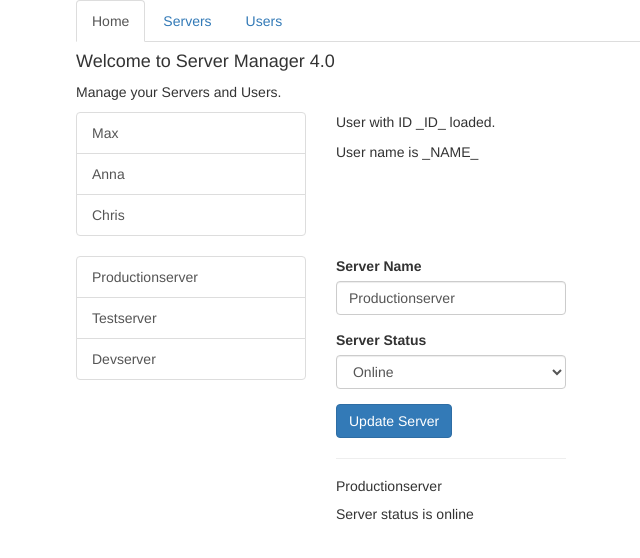
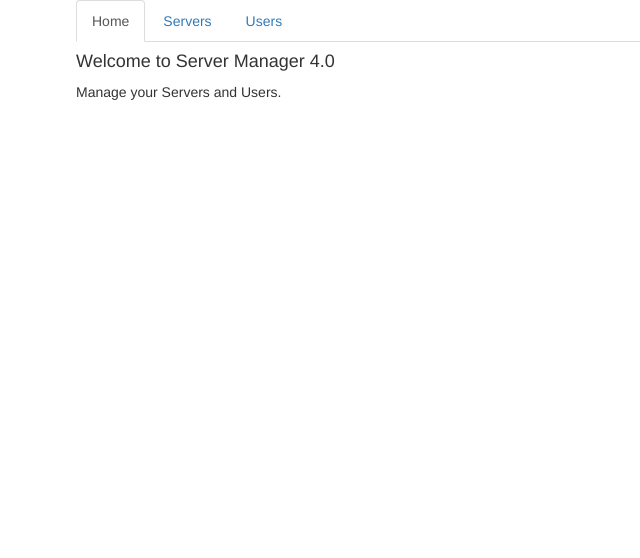
Before and after one commit to nikolaynikolo91/angular-complete-guide, an Angular app in the folder angular-guide/: page / in a window 1280 px wide. Shown: the top 558 px of the page, without its empty margins (189-829 px from the left). Built offline with nearby package versions, Linux system fonts and the light colour scheme.

Commit message:
setting up and loading routes

```diff
--- a/angular-guide/src/app/app.component.html
+++ b/angular-guide/src/app/app.component.html
@@ -10,17 +10,7 @@
   </div>
   <div class="row">
     <div class="col-xs-12 col-sm-10 col-md-8 col-sm-offset-1 col-md-offset-2">
-      <app-home></app-home>
-    </div>
-  </div>
-  <div class="row">
-    <div class="col-xs-12 col-sm-10 col-md-8 col-sm-offset-1 col-md-offset-2">
-      <app-users></app-users>
-    </div>
-  </div>
-  <div class="row">
-    <div class="col-xs-12 col-sm-10 col-md-8 col-sm-offset-1 col-md-offset-2">
-      <app-servers></app-servers>
+      <router-outlet></router-outlet>
     </div>
   </div>
 </div>
--- a/angular-guide/src/app/app.module.ts
+++ b/angular-guide/src/app/app.module.ts
@@ -1,7 +1,6 @@
 import { BrowserModule } from '@angular/platform-browser';
 import { NgModule } from '@angular/core';
 import { FormsModule } from '@angular/forms';
-
 
 import { AppComponent } from './app.component';
 import { HomeComponent } from './home/home.component';
@@ -11,6 +10,13 @@ import { UserComponent } from './users/user/user.component';
 import { EditServerComponent } from './servers/edit-server/edit-server.component';
 import { ServerComponent } from './servers/server/server.component';
 import { ServersService } from './servers/servers.service';
+import { Route, RouterModule } from '@angular/router';
+
+const appRoutes: Route[] = [
+  { path: '', component: HomeComponent },
+  { path: 'users', component: UsersComponent },
+  { path: 'servers', component: ServersComponent },
+];
 
 @NgModule({
   declarations: [
@@ -20,13 +26,10 @@ import { ServersService } from './servers/servers.service';
     ServersComponent,
     UserComponent,
     EditServerComponent,
-    ServerComponent
+    ServerComponent,
   ],
-  imports: [
-    BrowserModule,
-    FormsModule,
-  ],
+  imports: [BrowserModule, FormsModule, RouterModule.forRoot(appRoutes)],
   providers: [ServersService],
-  bootstrap: [AppComponent]
+  bootstrap: [AppComponent],
 })
-export class AppModule { }
+export class AppModule {}
```
